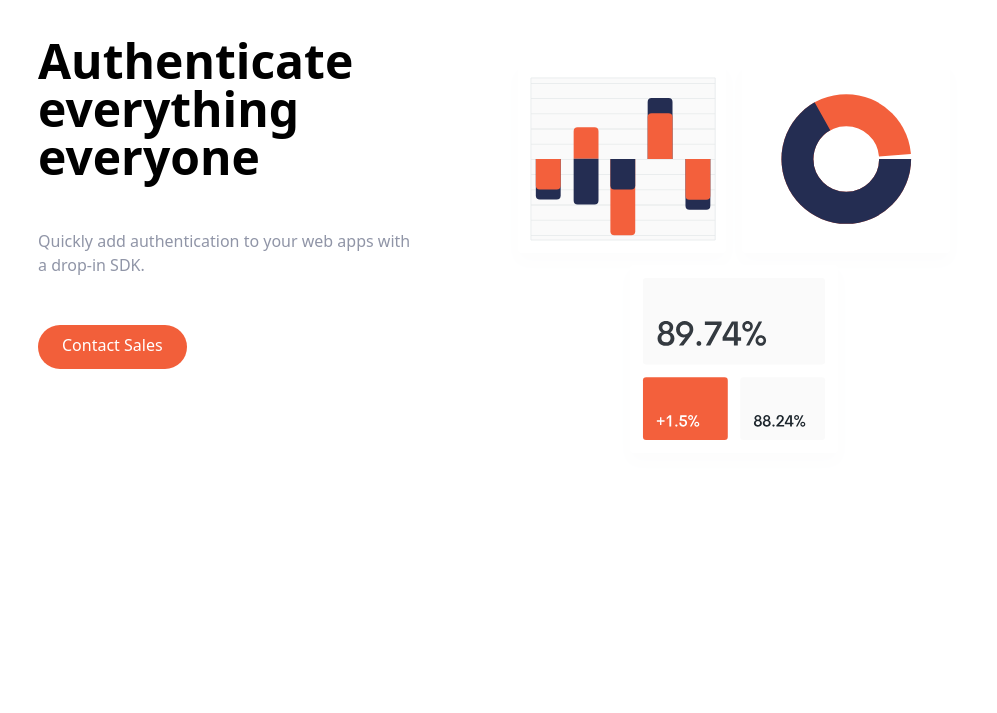
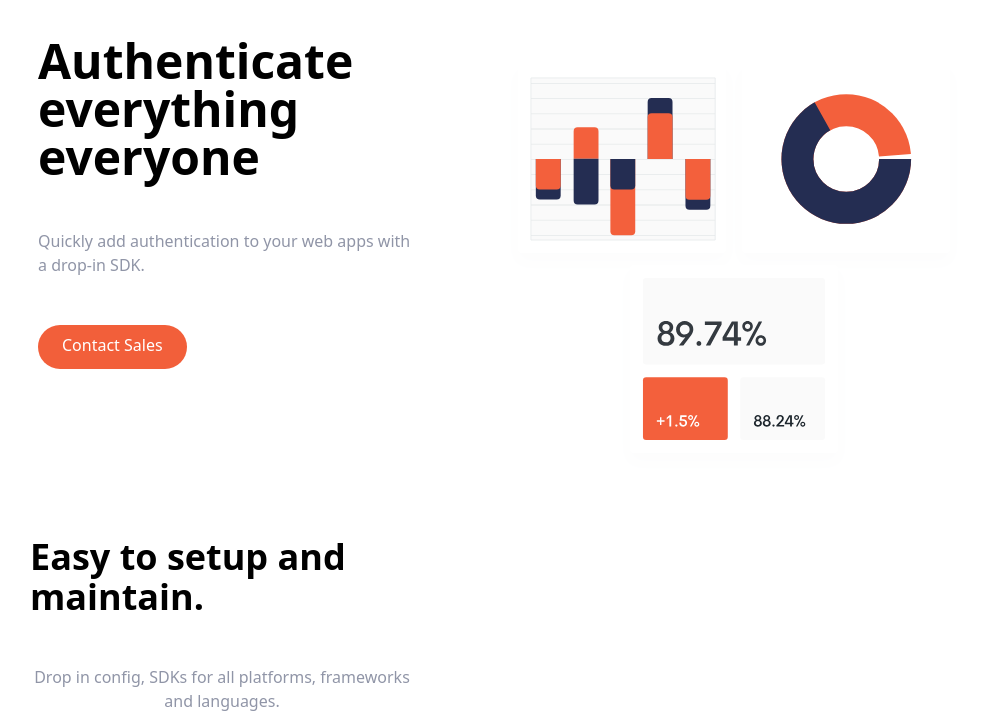
Before and after one commit to ashishdasnurkar/tailwindcss-sample, a website: page index.html in a window 1280 px wide. Shown: the part 95-808 px from the top of the page, without its empty margins (138-1135 px from the left). Drawn offline with Linux system fonts and the light colour scheme.

Commit message:
wip features section

```diff
--- a/index.html
+++ b/index.html
@@ -57,5 +57,19 @@
         </div>
       </div>
     </section>
+    <section id="features">
+      <div
+        class="container flex flex-col px-4 mx-auto mt-10 space-y-12 md:spce-y-0 md:flex-row"
+      >
+        <div class="flex flex-col space-y-12 md:w-1/2">
+          <h2 class="max-w-d text-4xl font-bold text-center md:text-left">
+            Easy to setup and maintain.
+          </h2>
+          <p class="max-w-sm text-center text-darkGrayishBlue m:text-left">
+            Drop in config, SDKs for all platforms, frameworks and languages.
+          </p>
+        </div>
+      </div>
+    </section>
   </body>
 </html>
```
Also changed, not shown: css/main.css.
